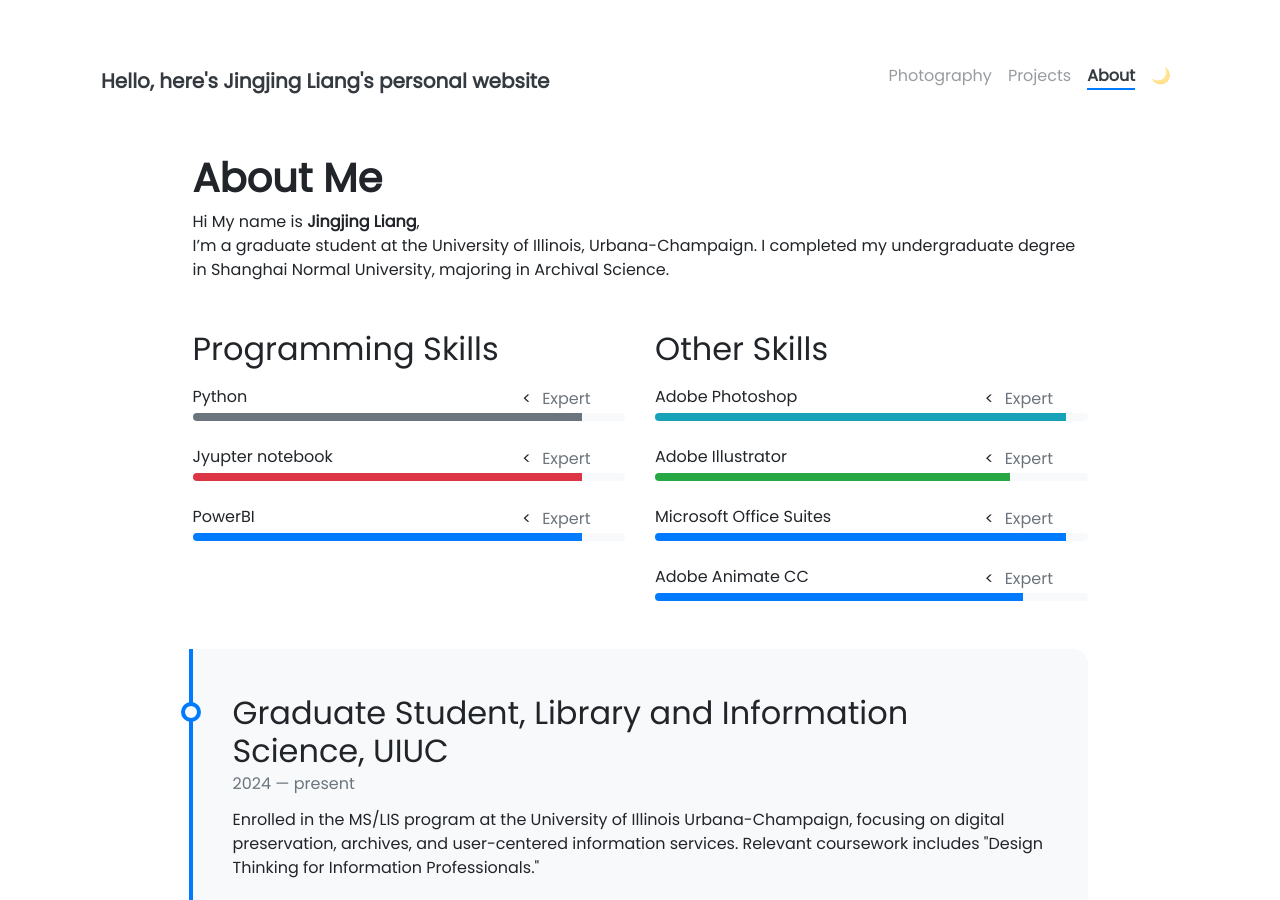
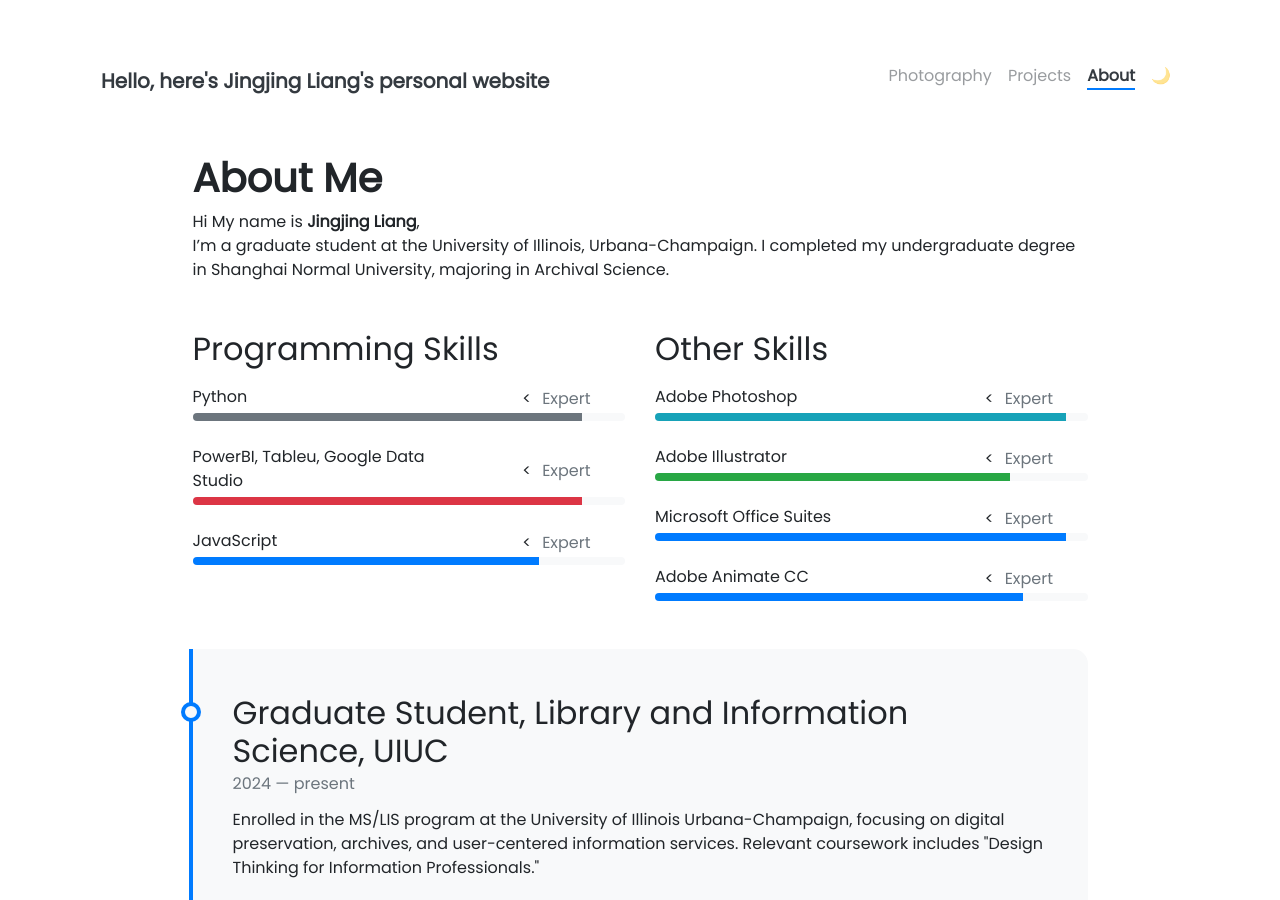
Before and after one commit to xenotopia/xenotopia.github.io, a Jekyll site: the page built from pages/about.md, in a window 1280 px wide and 900 px high. Built offline with Jekyll 4.4.1, drawn with Linux system fonts in a browser that asks for light colours; nearby versions of some CDN libraries.

Commit message:
Update programming-skills.yml

```diff
--- a/_data/programming-skills.yml
+++ b/_data/programming-skills.yml
@@ -3,12 +3,12 @@
   level: Expert
   color: secondary
 
-- name: Jyupter notebook
+- name: PowerBI, Tableu, Google Data Studio
   percentage: 90
   level: Expert
   color: danger
 
-- name: PowerBI
-  percentage: 90
+- name: JavaScript
+  percentage: 80
   level: Expert
   color: blue
```
